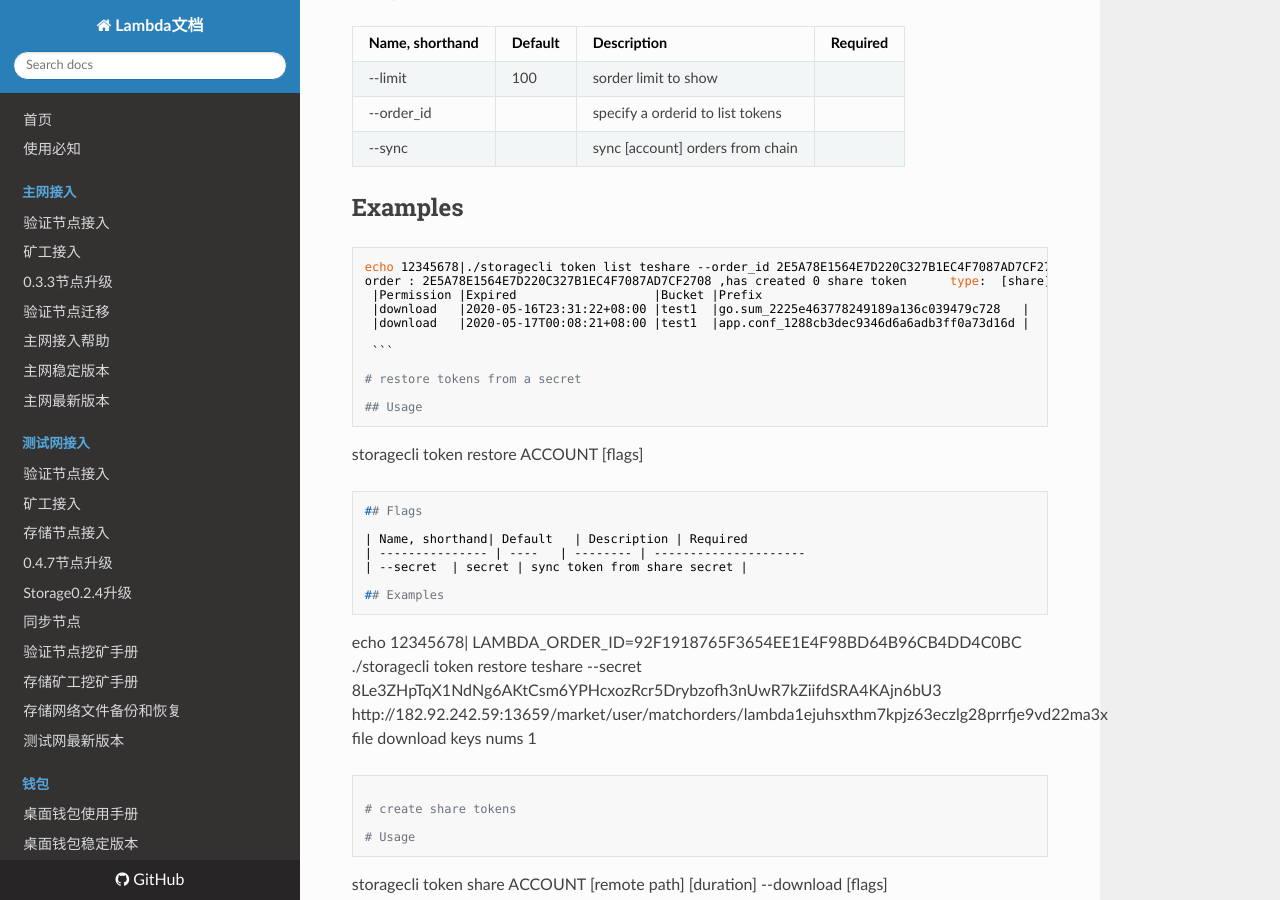
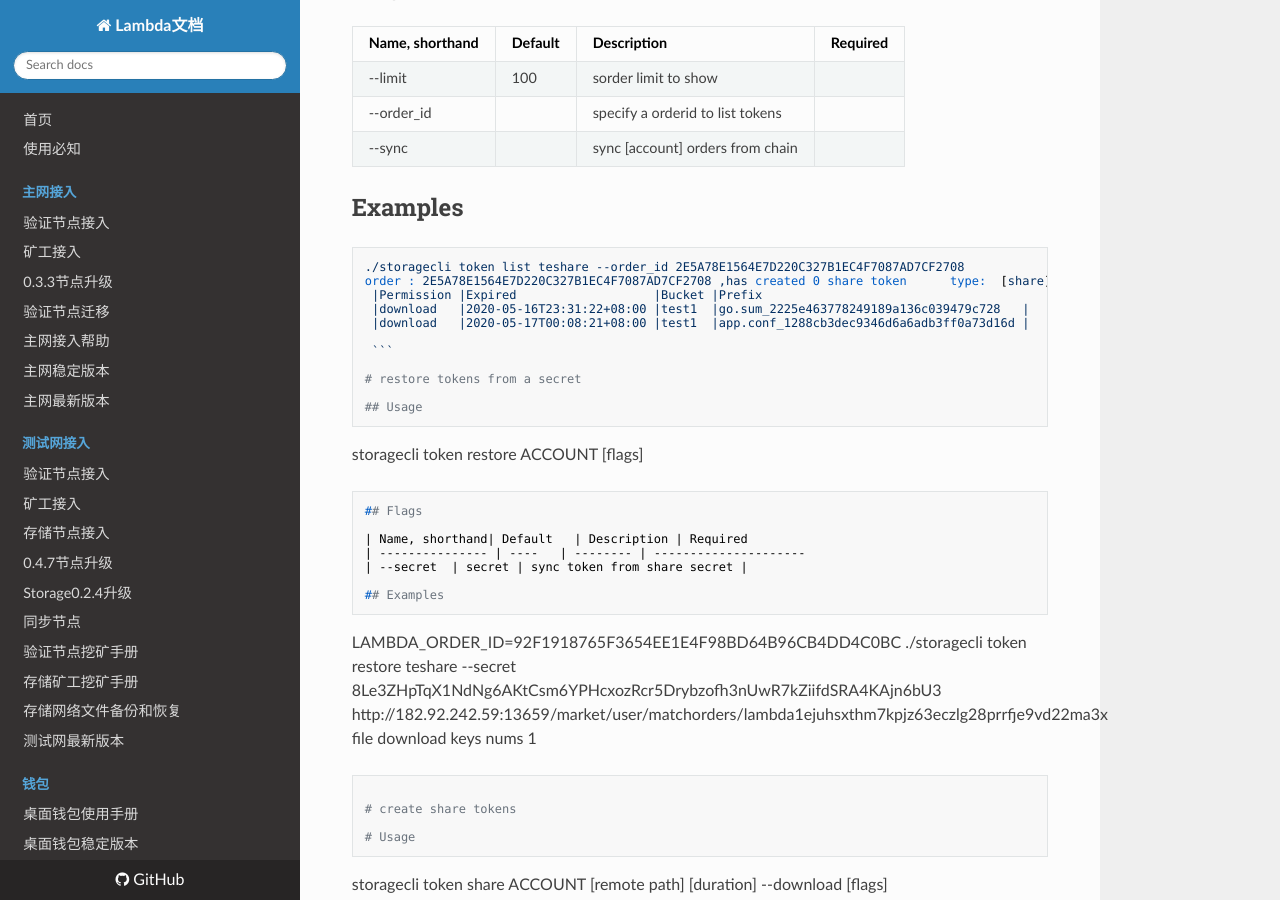
Before and after one commit to fireagainsmile/launch, an MkDocs documentation site: the page built from docs/storagecli/token.md, in a window 1280 px wide and 900 px high, scrolled down 1157 px. Built offline with MkDocs 1.6.1, drawn with Linux system fonts in a browser that asks for light colours; nearby versions of some CDN libraries.

Commit message:
Update token.md

````diff
--- a/docs/storagecli/token.md
+++ b/docs/storagecli/token.md
@@ -52,7 +52,7 @@ sync orders finish
 ## Examples
 
 ```
-echo 12345678|./storagecli token list teshare --order_id 2E5A78E1564E7D220C327B1EC4F7087AD7CF2708
+./storagecli token list teshare --order_id 2E5A78E1564E7D220C327B1EC4F7087AD7CF2708
 order : 2E5A78E1564E7D220C327B1EC4F7087AD7CF2708 ,has created 0 share token 	 type:  [share]
  |Permission |Expired                   |Bucket |Prefix
  |download   |2020-05-16T23:31:22+08:00 |test1  |go.sum_2225e463778249189a136c039479c728   |
@@ -74,7 +74,7 @@ storagecli token restore ACCOUNT  [flags]
 
 ## Examples
 ```
-echo 12345678| LAMBDA_ORDER_ID=92F1918765F3654EE1E4F98BD64B96CB4DD4C0BC  ./storagecli token restore teshare --secret 8Le3ZHpTqX1NdNg6AKtCsm6YPHcxozRcr5Drybzofh3nUwR7kZiifdSRA4KAjn6bU3
+ LAMBDA_ORDER_ID=92F1918765F3654EE1E4F98BD64B96CB4DD4C0BC  ./storagecli token restore teshare --secret 8Le3ZHpTqX1NdNg6AKtCsm6YPHcxozRcr5Drybzofh3nUwR7kZiifdSRA4KAjn6bU3
 http://182.92.242.59:13659/market/user/matchorders/lambda1ejuhsxthm7kpjz63eczlg28prrfje9vd22ma3x
 file download keys nums 1
 ```
````
